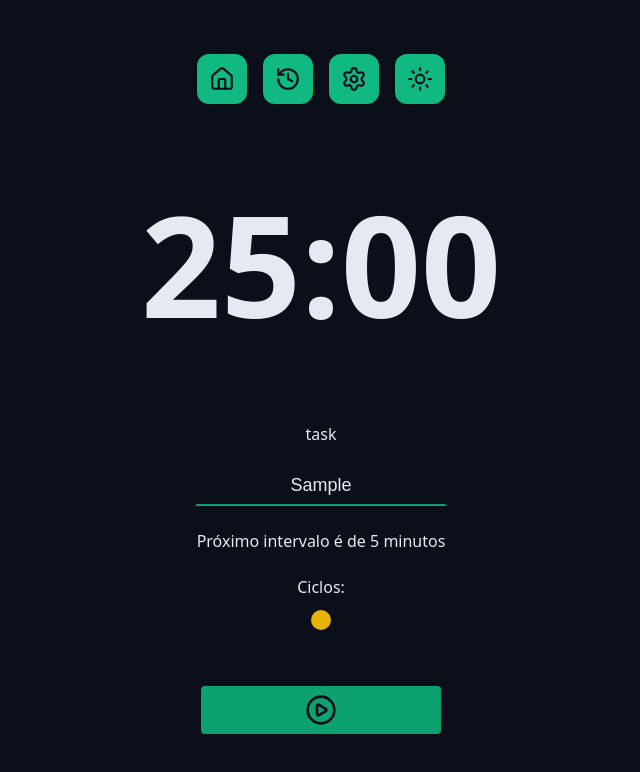
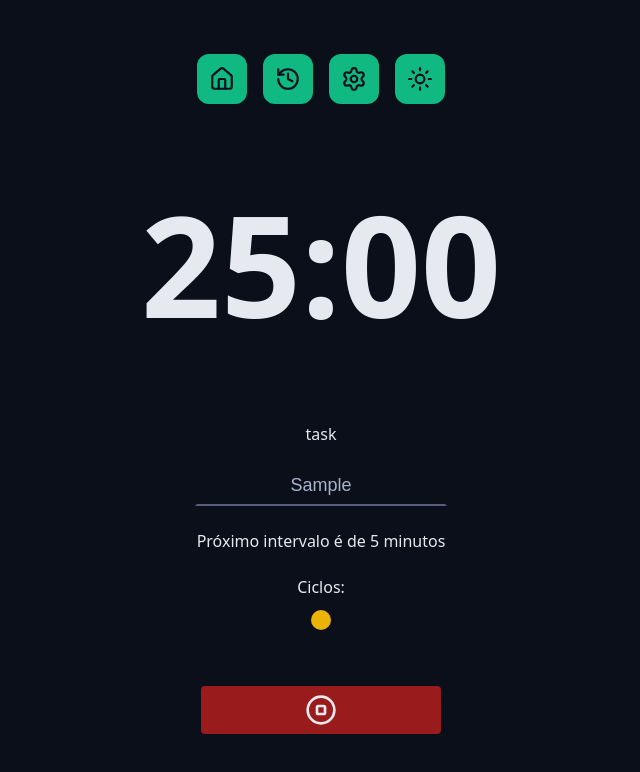
Before and after one commit to Matvops/pomodoro-chronos, a React (Vite) app: page / in a window 1280 px wide. Both pictures are taken after typing "Sample" into the empty fields and a click on the button "Iniciar tarefa". Shown: the part 197-969 px from the top of the page, without its empty margins (319-959 px from the left). Built offline with nearby package versions, Linux system fonts and the light colour scheme.

Commit message:
Feat: Adiciona lógica para interromper task

```diff
--- a/src/components/ButtonDefault/index.tsx
+++ b/src/components/ButtonDefault/index.tsx
@@ -1,17 +1,18 @@
+import type { ComponentProps } from 'react';
 import style from './style.module.css';
 import type React from "react";
 
 type ButtonDefaultProps = {
   children: React.ReactNode,
   color?: 'red' | 'green'
-}
+} & ComponentProps<'button'>
 
-export function ButtonDefault({children, color = 'green'}: ButtonDefaultProps) {
+export function ButtonDefault({children, color = 'green', ...props}: ButtonDefaultProps) {
 
 
   return (
     <>
-    <button className={`${style.button} ${style[color]}`}>
+    <button className={`${style.button} ${style[color]}`} {...props}>
       {children}
     </button>
     </>
--- a/src/components/FormHome/index.tsx
+++ b/src/components/FormHome/index.tsx
@@ -1,9 +1,9 @@
-import { PlayCircleIcon } from 'lucide-react';
+import { PlayCircleIcon, StopCircleIcon } from 'lucide-react';
 import { ButtonDefault } from '../ButtonDefault';
 import { Cycles } from '../Cycles';
 import { InputDefault } from '../InputDefault';
 import style from './style.module.css';
-import { useContext, useState, type FormEvent } from 'react';
+import { useContext, useState, type FormEvent, type MouseEvent } from 'react';
 import type { TaskModel } from '../../models/TaskModel';
 import { TaskContext } from '../../contexts/TaskContext';
 import { getNextCycle } from '../../utils/getNextCycle';
@@ -54,6 +54,29 @@ export function FormHome() {
     });
   }
 
+  function handleInterruptTask(e: MouseEvent) {
+
+    e.preventDefault();
+
+    setTask(prevState => {
+
+      return {
+        ...prevState,
+        activeTask: null,
+        secondsRemaining: 0,
+        formattedSecondsRemaining: "00:00",
+        tasks: prevState.tasks.map(task => {
+
+          if(task.id == prevState.activeTask?.id) {
+            return {...task, interruptDate: Date.now()}
+          }
+
+          return task;
+        })
+      }
+    })
+  }
+
   return (
     <form onSubmit={handleSubmit} className={style.form} action='#'>
       <div className={style.formRow}>
@@ -64,6 +87,7 @@ export function FormHome() {
           placeholder='Digite algo...'
           value={taskName}
           onChange={e => setTaskName(e.target.value)}
+          disabled={!!task.activeTask}
         />
       </div>
 
@@ -78,9 +102,29 @@ export function FormHome() {
       )}
 
       <div className={style.formRow}>
-        <ButtonDefault color='green' >
-          <PlayCircleIcon />
-        </ButtonDefault>
+        {!task.activeTask ? (
+          <ButtonDefault
+            key={1}
+            color='green'
+            aria-label='Iniciar tarefa'
+            title='Iniciar tarefa'
+            type='submit'
+          >
+            <PlayCircleIcon/>
+          </ButtonDefault>
+        ) :
+        (
+          <ButtonDefault
+            key={2}
+            color='red'
+            aria-label='Interromper a tarefa'
+            title='Interromper tarefa'
+            type='button'
+            onClick={handleInterruptTask}
+          >
+            <StopCircleIcon />
+          </ButtonDefault>
+        )}
       </div>
     </form>
   );
```
